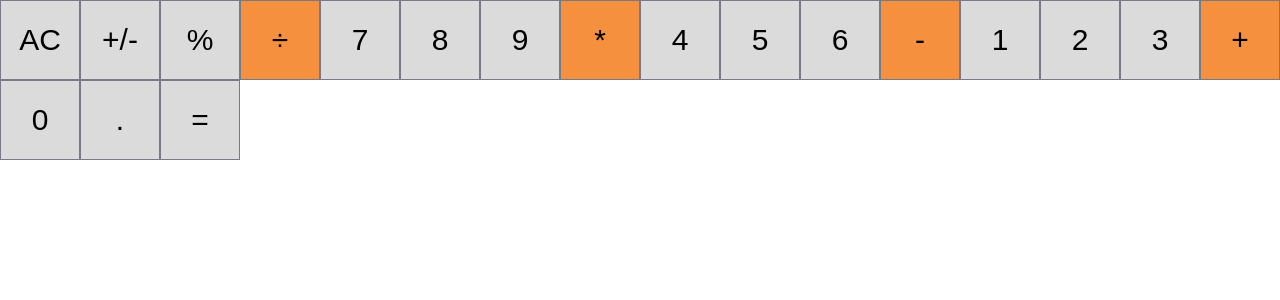
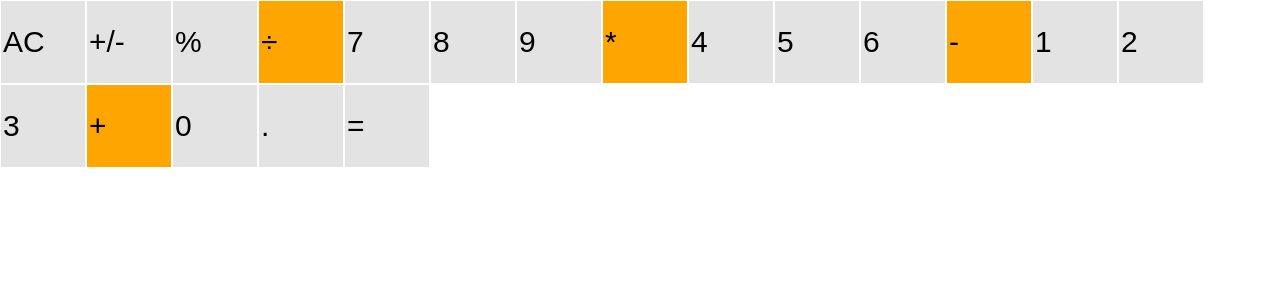
Before and after one commit to Obote/MathMagician, a React (Create React App) app: page / in a window 1280 px wide. Shown: the top 300 px of the page. Built offline with nearby package versions, Linux system fonts and the light colour scheme.

Commit message:
Add events

```diff
--- a/src/component/Buttons.js
+++ b/src/component/Buttons.js
@@ -1,14 +1,14 @@
-import React from "react";
-import PropTypes from "prop-types";
-import { v4 as uuidv4 } from "uuid";
+import React from 'react';
+import PropTypes from 'prop-types';
+import { v4 as uuidv4 } from 'uuid';
 
-function Buttons({ clickHandler }) {
+const Buttons = ({ clickHandler }) => {
   const buttonValues = [
-    ["AC", "+/-", "%", "÷"],
-    ["7", "8", "9", "*"],
-    ["4", "5", "6", "-"],
-    ["1", "2", "3", "+"],
-    ["0", ".", "="],
+    ['AC', '+/-', '%', '÷'],
+    ['7', '8', '9', '*'],
+    ['4', '5', '6', '-'],
+    ['1', '2', '3', '+'],
+    ['0', '.', '='],
   ];
 
   return (
@@ -18,10 +18,9 @@ function Buttons({ clickHandler }) {
           {row.map((button) => (
             <input
               key={uuidv4()}
-              type="button"
               value={button}
               className={`button ${
-                ["+", "-", "*", "÷"].includes(button) && "orange"
+                ['+', '-', '*', '÷'].includes(button) && 'orange'
               }`}
               onClick={() => clickHandler(button)}
             />
@@ -30,7 +29,7 @@ function Buttons({ clickHandler }) {
       ))}
     </div>
   );
-}
+};
 
 Buttons.propTypes = {
   clickHandler: PropTypes.func.isRequired,
--- a/src/component/Calculator.css
+++ b/src/component/Calculator.css
@@ -4,27 +4,27 @@
 }
 
 #answer {
-  background-color: #797a88;
+  background-color: gray;
   padding: 10px;
   font-size: 35px;
   width: 295px;
   height: 45px;
   text-align: right;
-  border: 3px solid #797a88;
+  border: 3px solid gray;
 }
 
 .button {
-  background: #dcdbdc;
+  background: #e3e3e3;
   height: 80px;
   width: 80px;
-  color: #000;
+  color: black;
   font-size: 30px;
-  border: 1px solid #797a88;
+  border: 1px solid white;
   float: left;
 }
 
 .orange {
-  background: #f5913e;
+  background: orange;
 }
 
 .double {
```
